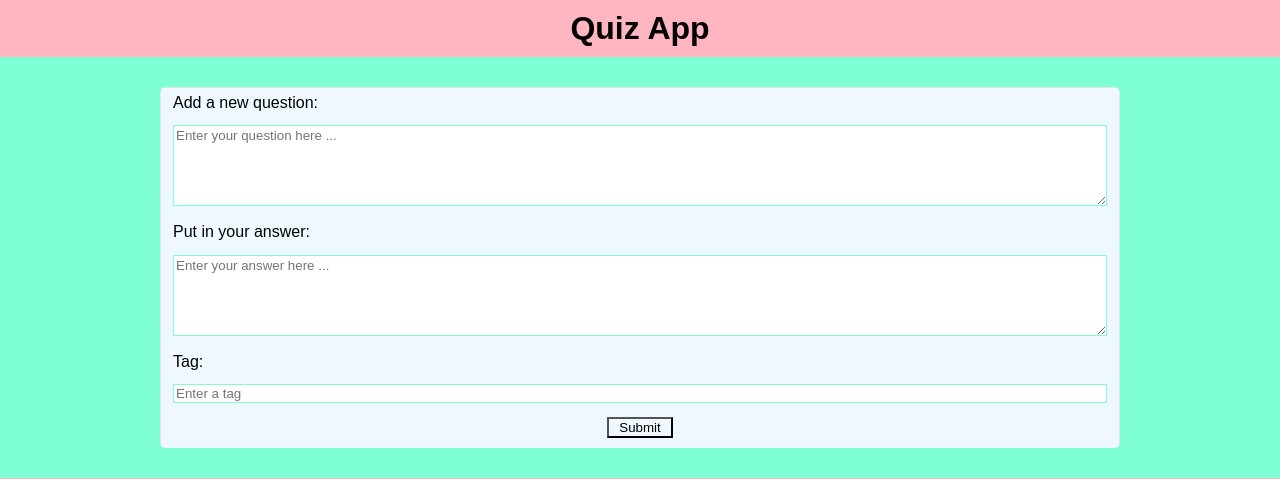
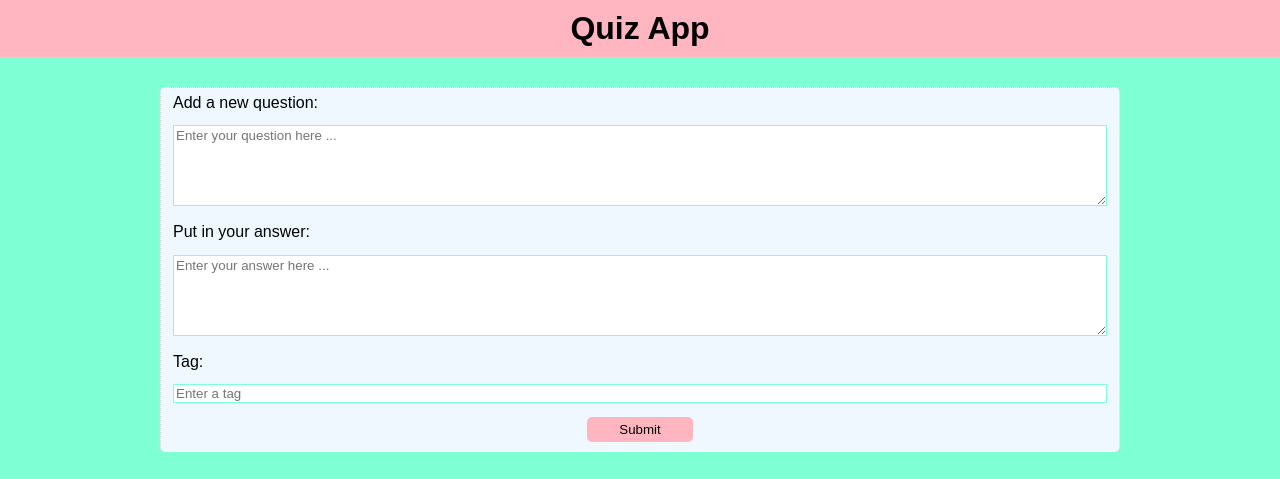
Before and after one commit to NeeleWaehnke/recap-project1, a plain HTML site: page new-card.html in a window 1280 px wide. Shown: the top 479 px of the page. Drawn offline with Linux system fonts and the light colour scheme.

Commit message:
Change background color of submit button

```diff
--- a/styles/components/new-card.css
+++ b/styles/components/new-card.css
@@ -24,9 +24,12 @@ textarea {
 }
 
 .new-questions__form-button {
-  width: 5em;
+  width: 8em;
+  padding: 5px;
   position: center;
   margin: auto;
   display: block;
-  background: transparent;
+  background: lightpink;
+  border: lightcyan;
+  border-radius: 5px;
 }
```
